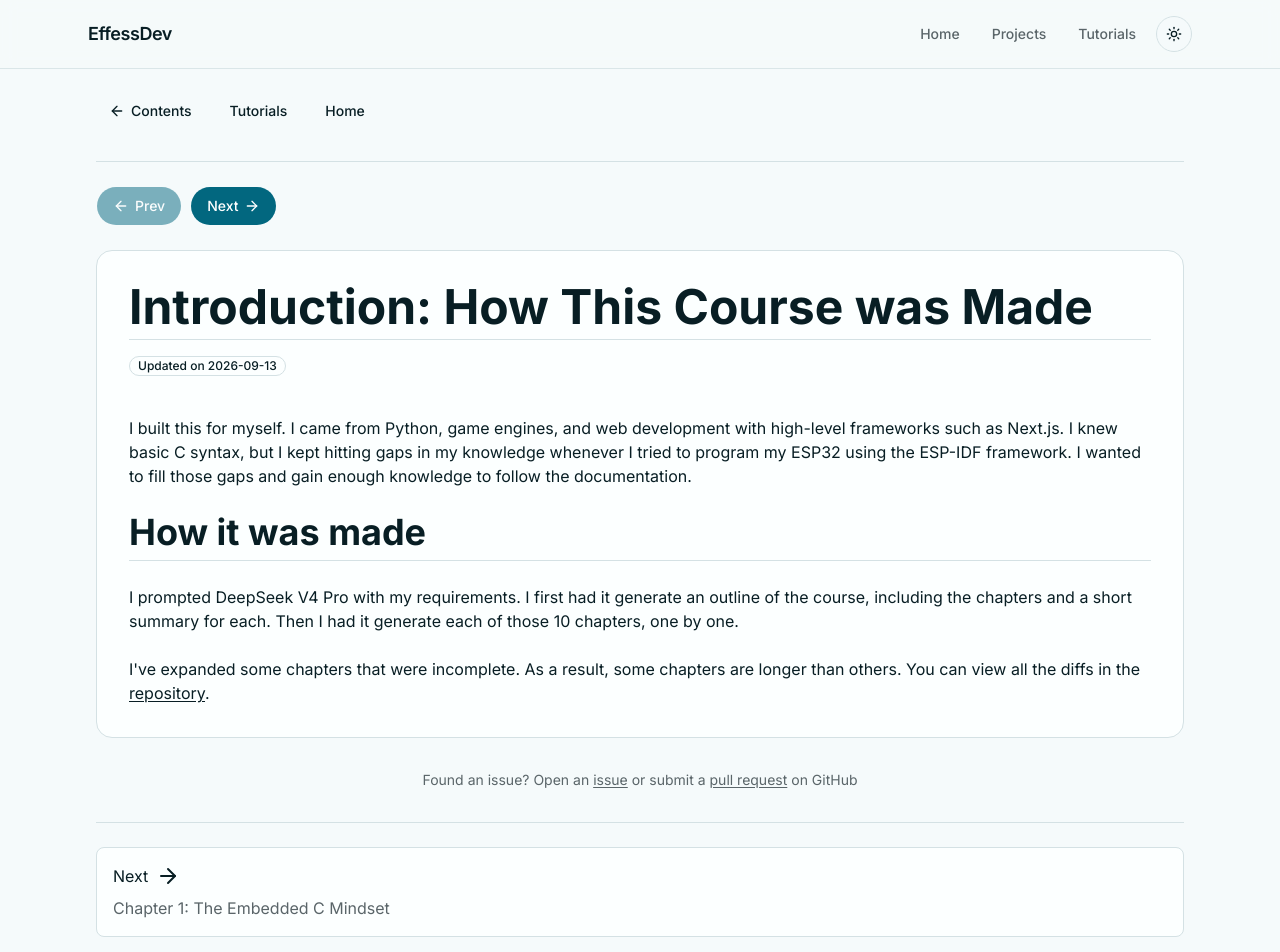
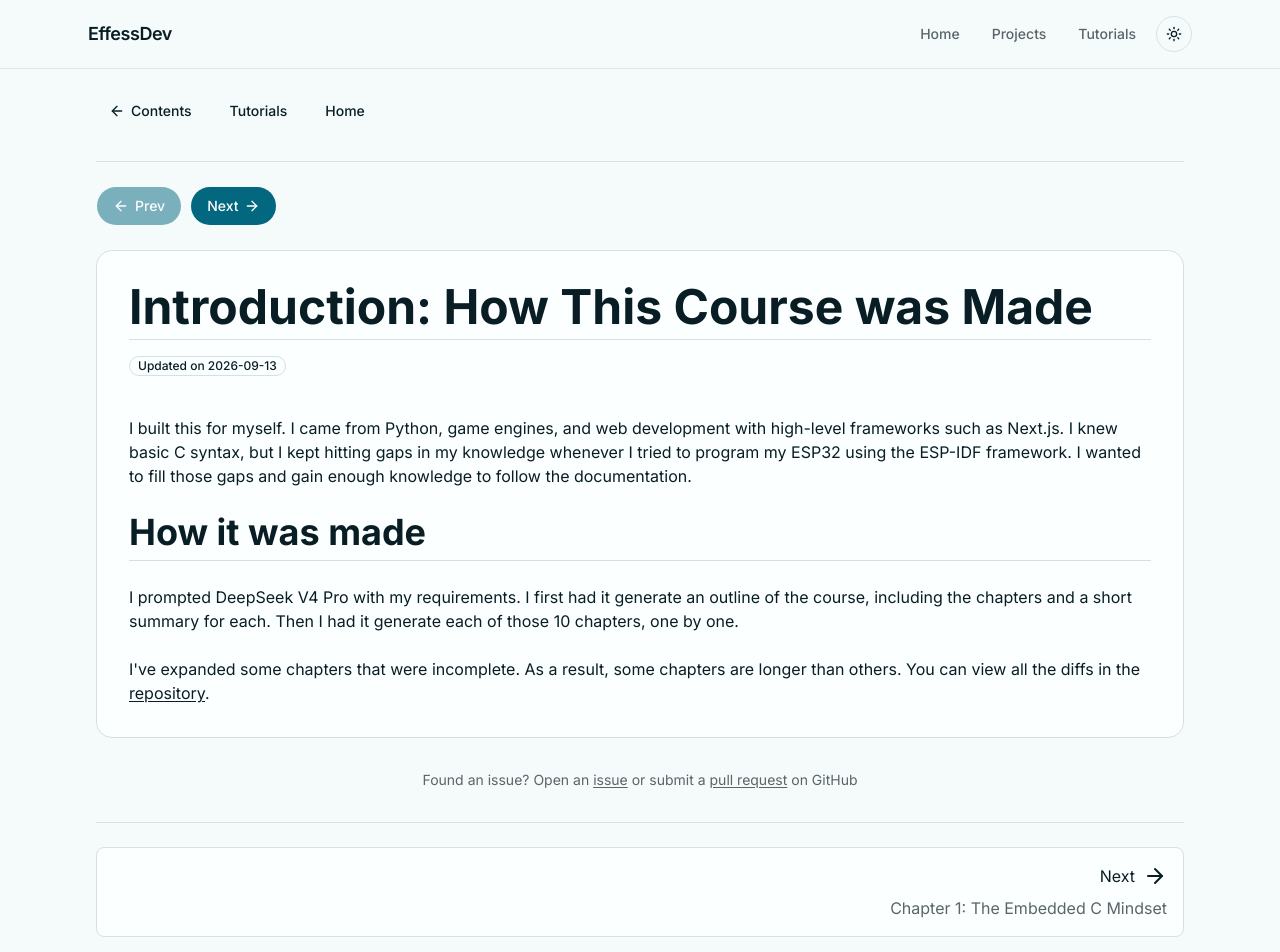
Before and after one commit to effessdev/effessdev.github.io, a Next.js app: page /read/embedded-c/00 in a window 1280 px wide. Shown: the top 952 px of the page. Built offline with nearby package versions, Linux system fonts and the light colour scheme.

Commit message:
fix bottom nav touch

```diff
--- a/src/app/read/[id]/[chapter]/page.tsx
+++ b/src/app/read/[id]/[chapter]/page.tsx
@@ -144,29 +144,25 @@ function ChapterNavBottom({
   return (
     <nav className="flex gap-2 justify-between mt-8 pt-6 border-t">
       {prev && (
-        <div className={bgStyle}>
-          <Link href={`/read/${courseId}/${prev.id}`}>
+        <Link href={`/read/${courseId}/${prev.id}`} className={bgStyle}>
           <div className="flex mb-2 items-center gap-2">
             <ArrowLeft />
             Prev
           </div>
           <span className="text-muted-foreground">{prev.title}</span>
         </Link>
-        </div>
       )}
 
       {next && (
-        <div className={bgStyle}>
-          <Link href={`/read/${courseId}/${next.id}`}>
-            <div className="flex mb-2 items-center gap-2">
+        <Link href={`/read/${courseId}/${next.id}`} className={bgStyle}>
+          <div className="flex mb-2 items-center justify-end gap-2">
             Next
             <ArrowRight />
           </div>
-            <span className="text-right text-muted-foreground">
+          <span className="block text-right text-muted-foreground">
             {next.title}
           </span>
         </Link>
-        </div>
       )}
     </nav>
   );
```
Lines whose indentation alone changed are shown as unchanged.
